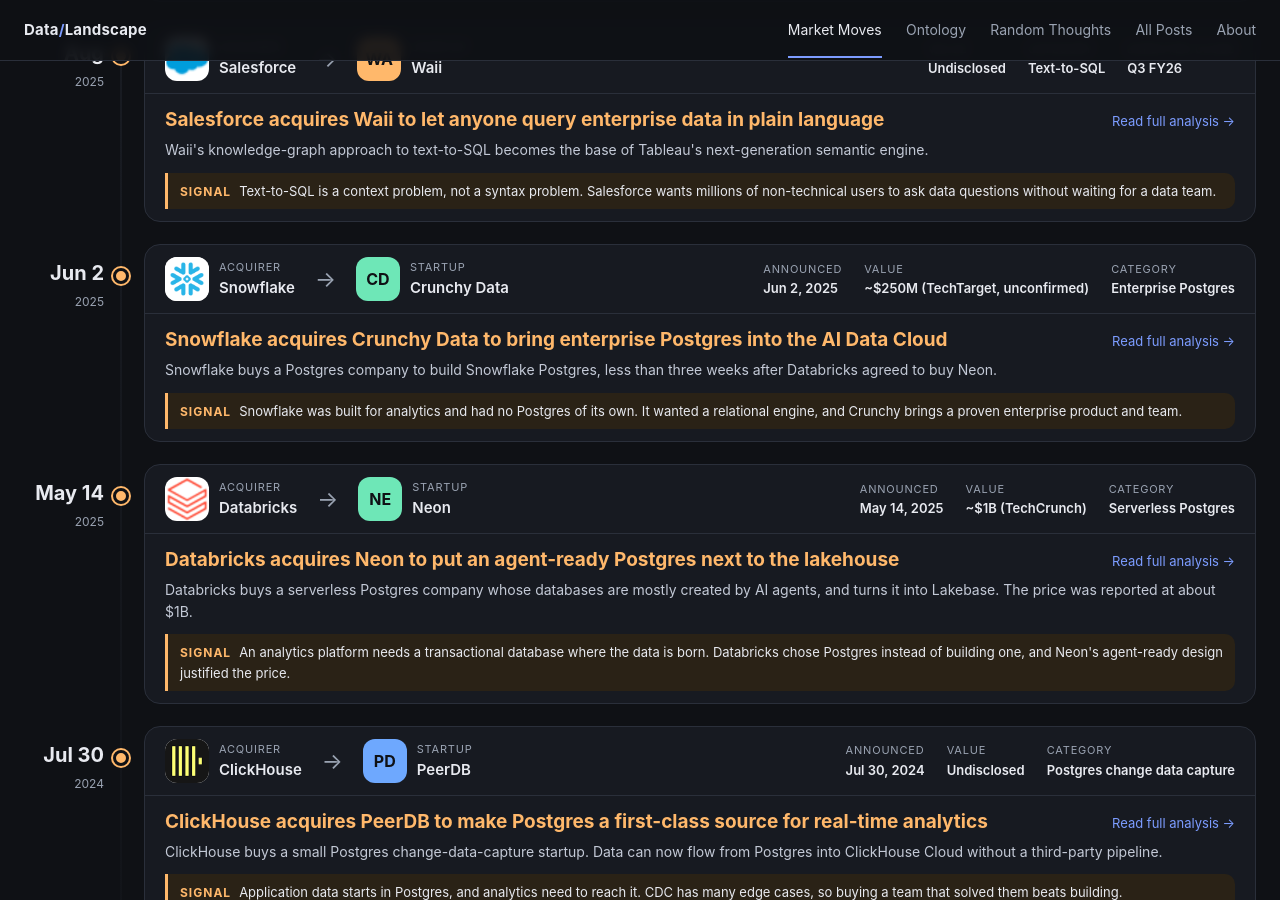
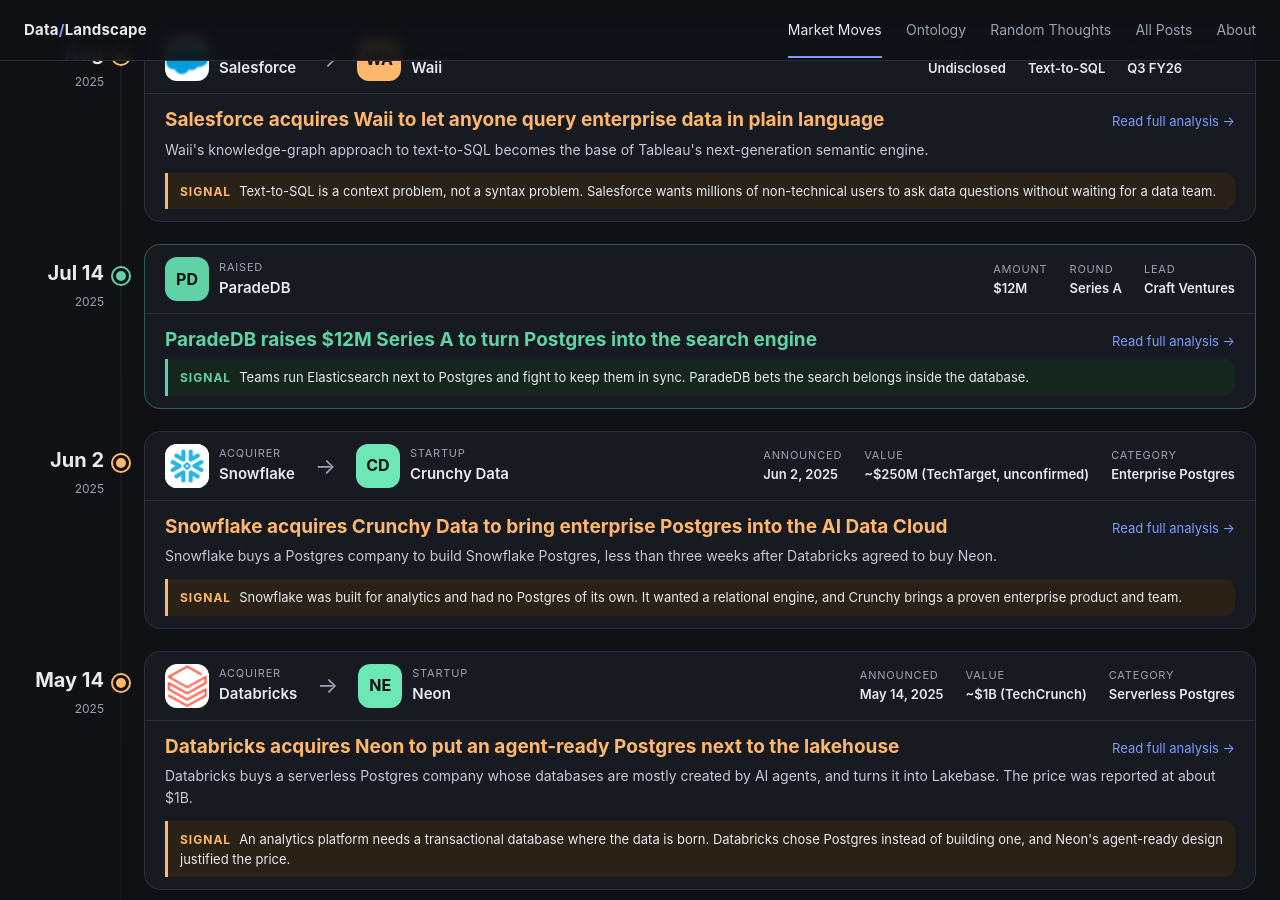
Before and after one commit to itayb-dt/data_landscape, a Jekyll site: the page built from index.html, in a window 1280 px wide and 900 px high, scrolled down 2904 px. Built offline with Jekyll 4.4.1, drawn with Linux system fonts in a browser that asks for light colours.

Commit message:
Add ParadeDB Series A article and Market Moves card
Funding article on ParadeDB's $12M Series A (July 2025) with the open source
license clarified (AGPL-3.0), the AWS RDS and Aurora extension check, and a My
Take on the moat of a Postgres extension. Add the funding card to events.yml.

Co-Authored-By: Claude Sonnet 5.5 <noreply@anthropic.com>

```diff
--- a/_data/events.yml
+++ b/_data/events.yml
@@ -43,6 +43,23 @@
   signal: A GPU database was a clever way to get speed, but a new database vendor needs a clear business justification.
   area: GPU-accelerated analytics
   post: /blog_posts/shutdown/020_SHUTDOWN_sqream_insolvency.html
+
+- type: fund
+  date: 2025-07-14
+  when: "Jul 14"
+  company: ParadeDB
+  abbr: PD
+  color: "#5fd3a6"
+  headline: ParadeDB raises $12M Series A to turn Postgres into the search engine
+  stage: Series A
+  amount: "$12M"
+  lead: Craft Ventures
+  area: Search and analytics inside Postgres
+  investors:
+    - {name: Craft Ventures, lead: true}
+    - {name: Y Combinator}
+  signal: Teams run Elasticsearch next to Postgres and fight to keep them in sync. ParadeDB bets the search belongs inside the database.
+  post: /blog_posts/fund/027_FUND_paradedb_12m_series_a.html
 
 - type: fund
   date: 2026-09-20      # approximate: post commit date, not the announcement date. Please verify.
--- /dev/null
+++ b/blog_posts/fund/027_FUND_paradedb_12m_series_a.md
@@ -0,0 +1,66 @@
+---
+title: "ParadeDB raises $12M Series A to turn Postgres into the search engine"
+published: 2026-11-04
+---
+# ParadeDB Raises $12M Series A to Turn Postgres Into the Search Engine
+
+## Technical Overview
+
+- Startup: ParadeDB ([paradedb.com](https://www.paradedb.com/))
+- Amount Raised: $12M
+- Funding Round: Series A, [announced July 14, 2025](https://www.paradedb.com/blog/series-a-announcement)
+- Main Investors (known): Craft Ventures (lead), Y Combinator and other existing investors
+- Problem Area: Full-text, vector and analytical search inside Postgres
+
+---
+
+## The Problem
+
+Most applications keep their data in Postgres, and most need search: find a product, a document, a transaction. Postgres has basic full-text search, but ranking and speed at scale are weak. Teams therefore add Elasticsearch next to it and copy the data over.
+
+That copy is the pain. ParadeDB lists it as three problems: [syncing Postgres and Elastic is error-prone for update-heavy workloads](https://www.paradedb.com/blog/series-a-announcement), Elastic is not a reliable data store, and it can become very expensive at scale. A fintech with updating balances sees it clearly: a search index that lags the transaction table shows wrong results.
+
+---
+
+## How They Solve It
+
+ParadeDB ships [pg_search](https://github.com/paradedb/paradedb), a Postgres extension with a custom index for full-text and vector search, BM25 scoring, filters, facets and aggregations. It is built in Rust on Tantivy for search and Apache DataFusion for analytics, and it adds a columnar index for some analytical queries. The search runs inside Postgres, so there is no second system to keep in sync.
+
+**Is it open source?** The community edition is, under the AGPL-3.0 license, which ParadeDB says it [chose from day one](https://www.paradedb.com/). AGPL is an OSI-approved open source license, but a strict one: anyone who offers the software as a service must release their changes or buy a commercial license. ParadeDB sells that commercial license, plus support and physical replication for its indexes, as its Enterprise edition, and runs ParadeDB Cloud.
+
+Named customers in the Series A post include Alibaba Cloud, Bilt Rewards and Modern Treasury. The post reports 100K+ installs and 7K+ GitHub stars. Performance claims, such as Bilt cutting query timeouts by 95%, come from the company.
+
+---
+
+## Competitive Landscape
+
+- **Elasticsearch and OpenSearch**: the incumbents, which ParadeDB replaces by removing the second system.
+- **Postgres built-in full-text search**: free and already there, but weaker at ranking.
+- **Other Postgres search extensions**: [pg_textsearch](https://github.com/timescale/pg_textsearch) from Timescale adds BM25 ranking under the permissive PostgreSQL license, with a generally available v1.0. Its README says combining Boolean filtering with BM25 ranking is [not yet optimized as a single index scan](https://github.com/timescale/pg_textsearch), which is where ParadeDB claims an edge.
+
+Where it runs matters, because an extension only helps if your database allows it. I checked the extension lists in the AWS documentation. [RDS for PostgreSQL](https://docs.aws.amazon.com/AmazonRDS/latest/PostgreSQLReleaseNotes/postgresql-extensions.html) and [Aurora PostgreSQL](https://docs.aws.amazon.com/AmazonRDS/latest/AuroraPostgreSQLReleaseNotes/AuroraPostgreSQL.Extensions.html) do not list pg_search, nor any BM25 extension, though both list pgvector. [Google Cloud SQL](https://docs.cloud.google.com/sql/docs/postgres/extensions) lists pg_textsearch and not pg_search. [Neon](https://neon.com/docs/extensions/pg-extensions) marks pg_search unavailable and points to its own search feature.
+
+---
+
+## Previous Rounds and Capital Trajectory
+
+- Seed - 2023 - about $2M, implied by the $14M total, not stated - [ParadeDB](https://www.paradedb.com/blog/series-a-announcement)
+- Series A - Jul 2025 - $12M, led by Craft Ventures - [ParadeDB](https://www.paradedb.com/blog/series-a-announcement), [Craft Ventures](https://www.craftventures.com/articles/why-we-invested-in-paradedb)
+
+The round brings the total raised to $14M. The founders are Philippe Noël and Ming Ying. I found no round after July 2025.
+
+---
+
+## Why This Round Matters
+
+It is a bet that search belongs inside the main database, not next to it. The money funds a company that has to prove a business can be built on an extension, with a cloud and an enterprise license.
+
+---
+
+## My Take
+
+ParadeDB is the kind of company I find easier to believe in. It does not ask you to adopt a new database. It adds search and analytics to Postgres, where people already are. "Just use Postgres" is right more often than not, and ParadeDB's job is to make it right more often.
+
+The open question is the moat. Is this a whole product, or a Postgres extension? An extension can be replaced by another extension. What if tomorrow a new open source search extension is fast enough to compete? That is not hypothetical: Timescale's pg_textsearch already exists, under a permissive license. And the managed Postgres services matter more than the code. As of the AWS documentation I read, RDS and Aurora offer neither pg_search nor a BM25 extension. If a good-enough open source extension lands on RDS, most of the market will take it, and ParadeDB will be left with those who need more than good enough, or who run outside RDS.
+
+The license is the other side of this. AGPL stops a cloud from simply reselling the code, which protects the business, and it also keeps the cloud from adding it to its list. So ParadeDB's path is to be so much better that customers go out of their way to run it. Is that enough? I am not sure, and I would watch which managed Postgres services add it.
```
